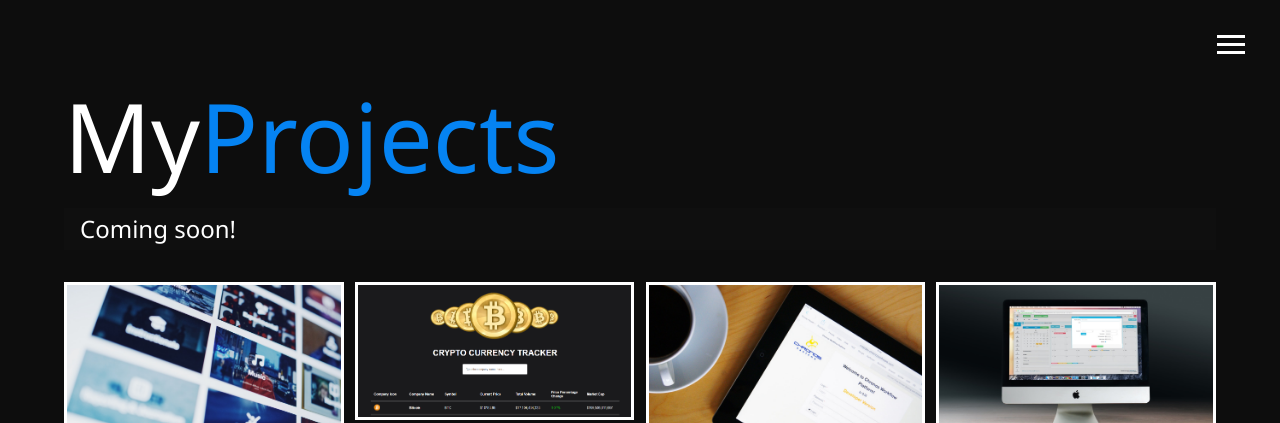
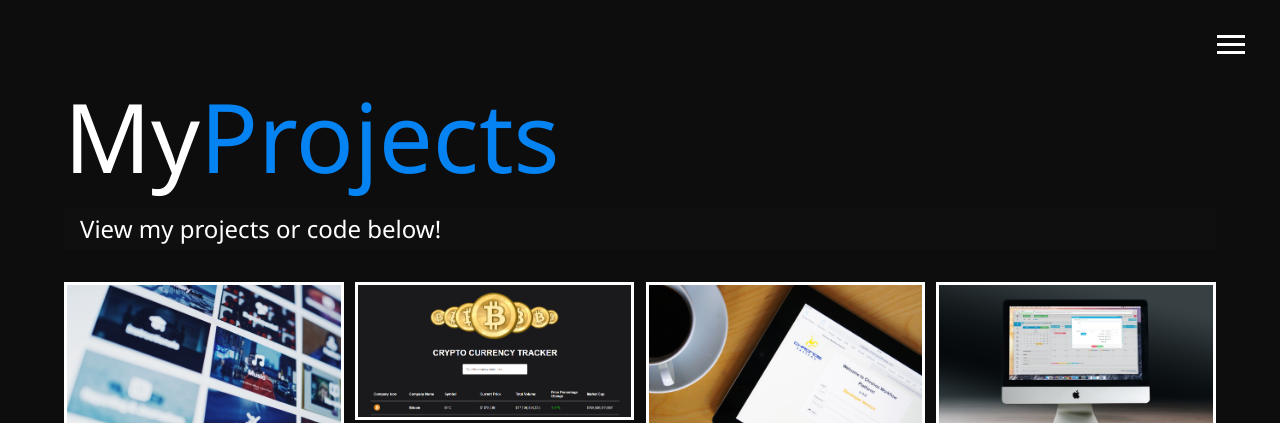
Before and after one commit to devfig37/personal_website, a plain HTML site: page work.html in a window 1280 px wide. Shown: the top 423 px of the page. Drawn offline with Linux system fonts and the light colour scheme.

Commit message:
Update work.html

```diff
--- a/work.html
+++ b/work.html
@@ -52,7 +52,7 @@
     <main id="work">
       <h1 class="lg-heading">My<span class="text-secondary">Projects</span></h1>
       <h2 class="sm-heading">
-        Coming soon!
+        View my projects or code below!
       </h2>
       <div class="projects">
         <div class="item">
```
